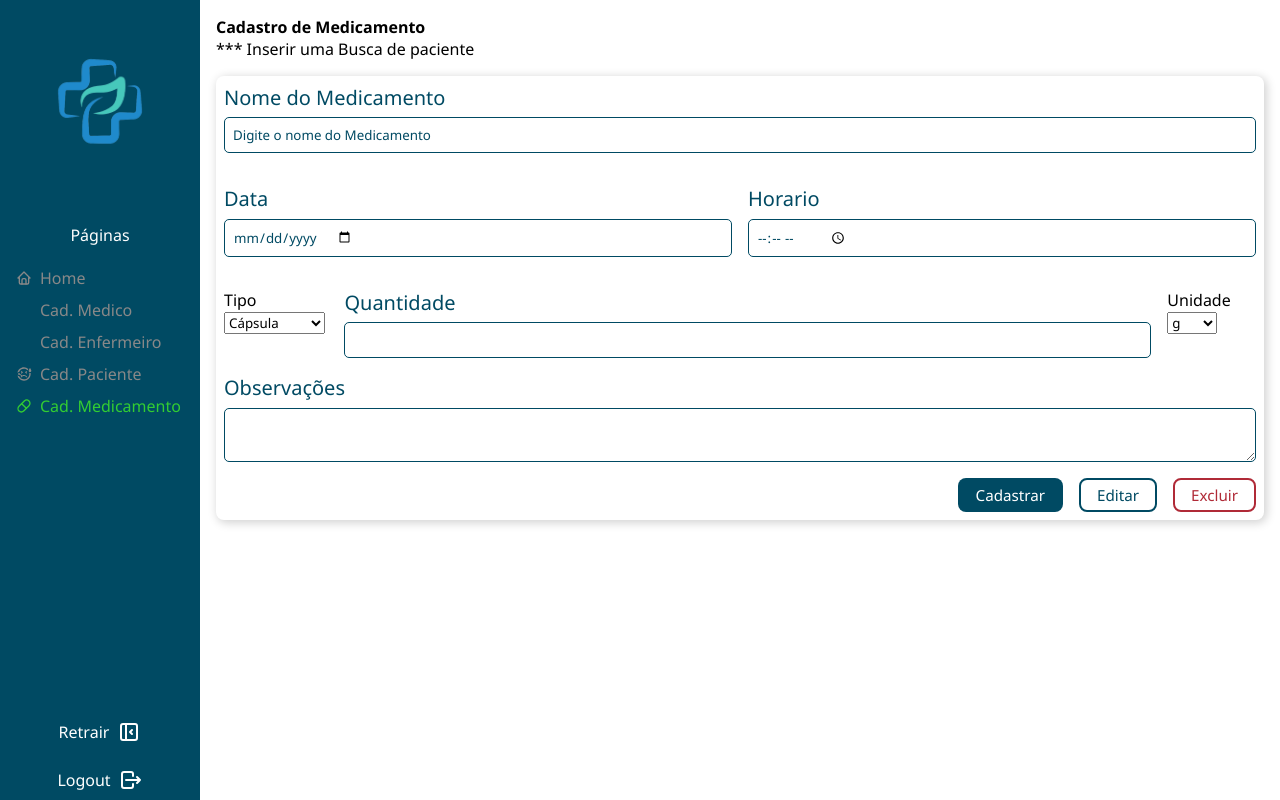
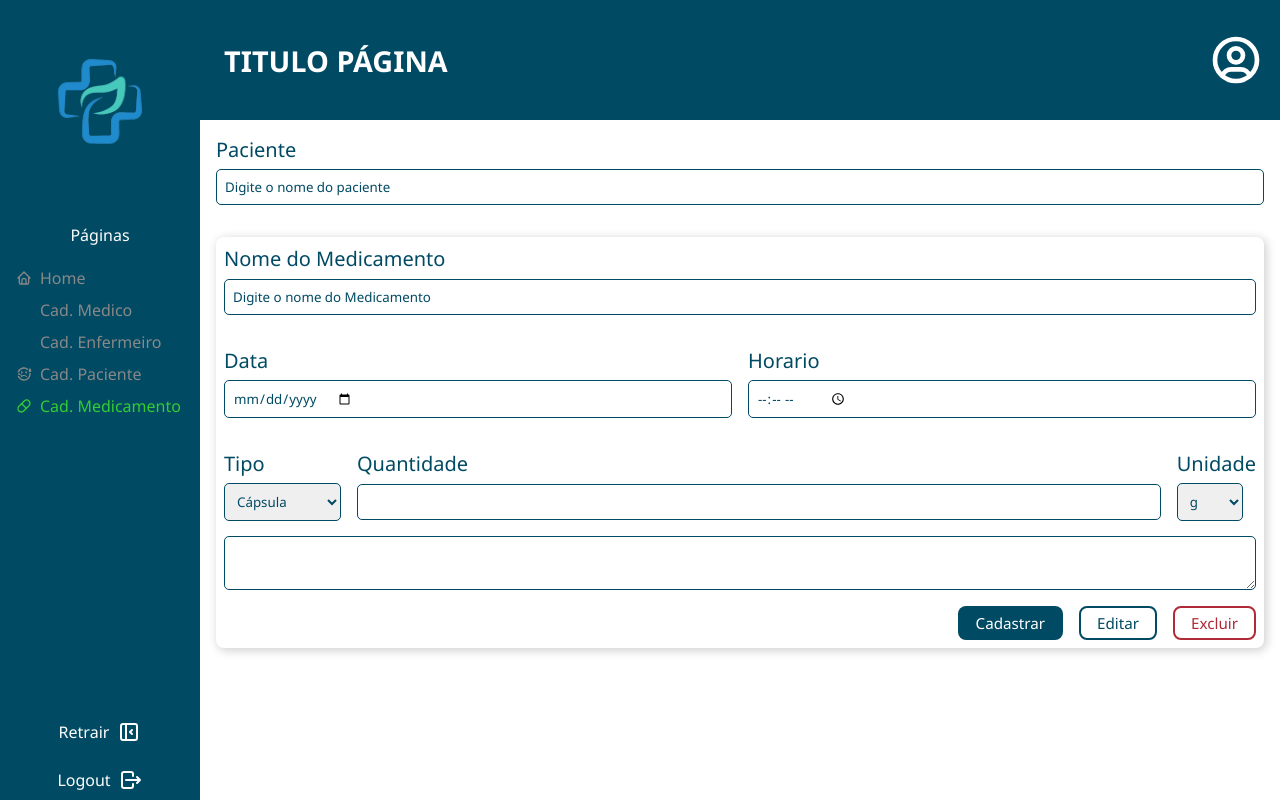
Before and after one commit to FullStack-Trindade/M3P-FrontEnd-Squad2, a React (Vite) app: page /cadMedicamento in a window 1280 px wide. Built offline with nearby package versions, Linux system fonts and the light colour scheme; sample sign-in values are in the browser's storage; some icons are missing.

Commit message:
feito a estrutura do cadastro de medicamentos

```diff
--- a/src/components/CadMedicamento/CadMedicamento.component.jsx
+++ b/src/components/CadMedicamento/CadMedicamento.component.jsx
@@ -2,15 +2,35 @@ import { Container, Form, InputGroup } from "react-bootstrap"
 import InputComponent from "../Input/Input.component"
 import { Btn } from "../Button/button.style"
 import * as Styled from './cadMedicamento.style'
+import { Label, Select, TextArea } from "../Input/Input.style"
 
 export default function CadMedicamentoComponent() {
+
+	// const handleChange = (value) => {
+	// 	handleSearch(value)
+	// }
+
+	const handleSearch = (value) => {
+		fetch("http://localhost:3000/pacientes")
+			.then((res) => res.json())
+			.then((json) => {
+				const result = json.filter((paciente) => {
+					return (
+						(value && paciente.nome.toLowerCase().includes(value))
+					)
+				})
+				return result
+			})
+	}
+
 	return (
 		<>
 			<Container style={{ padding: "1rem", flex: "1 1" }}>
-				<h4>Cadastro de Medicamento</h4>
 
-                <p>*** Inserir uma Busca de paciente</p>
+				{/* Busca do Paciente */}
+                <InputComponent placeholder="Digite o nome do paciente" label="Paciente" onChange={(e) => handleSearch(e.target.value)} />
 
+				{/* Inicio do formulário */}
 				<Styled.Form onSubmit={(e) => {e.preventDefault(), console.log('enviado')}}>
 					<InputComponent
 						type="text"
@@ -39,8 +59,8 @@ export default function CadMedicamentoComponent() {
 						}}
 					>
 						<div>
-							<label htmlFor="tipo">Tipo</label>
-							<select name="tipo" id="tipo">
+							<Label htmlFor="tipo">Tipo</Label>
+							<Select name="tipo" id="tipo">
 								<option value="capsula">Cápsula</option>
 								<option value="comprimido">Comprimido</option>
 								<option value="liquido">Líquido</option>
@@ -49,22 +69,23 @@ export default function CadMedicamentoComponent() {
 								<option value="inalacao">Inalação</option>
 								<option value="injecao">Injeção</option>
 								<option value="spray">Spray</option>
-							</select>
+							</Select>
 						</div>
 
                     <InputComponent type="number" label="Quantidade" id="quantidade" step="0.01" />
                         <div>
-                            <label htmlFor="unidade">Unidade</label>
-                            <select name="unidade" id="unidade">
+                            <Label htmlFor="unidade">Unidade</Label>
+                            <Select name="unidade" id="unidade">
                                 <option value="g">g</option>
                                 <option value="mg">mg</option>
                                 <option value="mcg">mcg</option>
                                 <option value="ml">ml</option>
                                 <option value="%">%</option>
-                            </select>
+                            </Select>
                         </div>
 					</div>
-                    <InputComponent type="textarea" label="Observações" id="observacoes" />
+
+					<TextArea label="Observações" id="observacoes" />
 
                     <Styled.ActionsContainer>
                         <Btn type="submit" variant="primary">Cadastrar</Btn>
--- a/src/pages/CadMedicamento/CadMedicamento.page.jsx
+++ b/src/pages/CadMedicamento/CadMedicamento.page.jsx
@@ -3,13 +3,12 @@ import SidebarComponent from "../../components/Sidebar/Sidebar.component"
 import InputComponent from "../../components/Input/Input.component"
 import { MedicamentoContainer } from "./medicamento.style"
 import CadMedicamentoComponent from "../../components/CadMedicamento/CadMedicamento.component"
+import { ToolbarComponent } from "../../components/Toolbar/Toolbar.component"
 
 export default function CadMedicamento() {
 	return (
-		<Container fluid style={{ display: "flex" }}>
-			<SidebarComponent />
-
-            <CadMedicamentoComponent />
-		</Container>
+		<>
+			<CadMedicamentoComponent />
+		</>
 	)
 }
--- a/src/routes/AppRoutes.jsx
+++ b/src/routes/AppRoutes.jsx
@@ -5,33 +5,37 @@ import CadMedicamento from "../pages/CadMedicamento/CadMedicamento.page"
 import { LoginPage } from "../pages/LoginPage/Login.page"
 import { PrivateRoutes } from "./PrivateRoutes"
 import { HomePage } from "../pages/Home/Home.page"
-import { ExamePage } from "../pages/ExamePage/ExamePage";
-import { PacientePage } from "../pages/PacientePage/PacientePage";
-import { useAuth } from "../hooks/useAuth";
-import { ResetarSenhaPage } from "../pages/ResetarSenhaPage/ResetarSenhaPage";
+import { ExamePage } from "../pages/ExamePage/ExamePage"
+import { PacientePage } from "../pages/PacientePage/PacientePage"
+import { useAuth } from "../hooks/useAuth"
+import { ResetarSenhaPage } from "../pages/ResetarSenhaPage/ResetarSenhaPage"
 
 export const AppRoutes = () => {
-	const { usuario } = useAuth();
+	const { usuario } = useAuth()
 	return (
 		<Router>
 			<Routes>
-        <Route path="*" element={<NotFoundPage />} />
+				<Route path="*" element={<NotFoundPage />} />
 				<Route element={<PrivateRoutes />}>
-					<Route path="/" element={<HomePage />} />
+          {/* Inicio do Layout */}
+					<Route path="/" element={<Layout />}>
+						<Route path="/" element={<HomePage />} />
 
-					<Route path="/cadMedicamento" element={<CadMedicamento />} />
-					{usuario?.tipo === 'ADMINISTRADOR' && <Route path="/config" element={<h1>Teste</h1>} />}
-
+						{usuario?.tipo === "ADMINISTRADOR" && (
+							<Route path="/config" element={<h1>Teste</h1>} />
+						)}
+						<Route path="/cadMedicamento" element={<CadMedicamento />} />
+					</Route>
+          {/* Fim do Layout */}
 				</Route>
 				<Route path="/login" element={<LoginPage />} />
-        <Route path="/resetarSenha" element={<ResetarSenhaPage />} />
+				<Route path="/resetarSenha" element={<ResetarSenhaPage />} />
 				<Route path="*" element={<NotFoundPage />} />
 
-        <Route path="/cadastrapaciente" element={<PacientePage />}/>
-        <Route path="/editapaciente/:id" element={<PacientePage />}/>
-       <Route path="/exames" element={<ExamePage />}/>
-        <Route path="/exames/:id" element={<ExamePage />}/>
-
+				<Route path="/cadastrapaciente" element={<PacientePage />} />
+				<Route path="/editapaciente/:id" element={<PacientePage />} />
+				<Route path="/exames" element={<ExamePage />} />
+				<Route path="/exames/:id" element={<ExamePage />} />
 			</Routes>
 		</Router>
 	)
```
